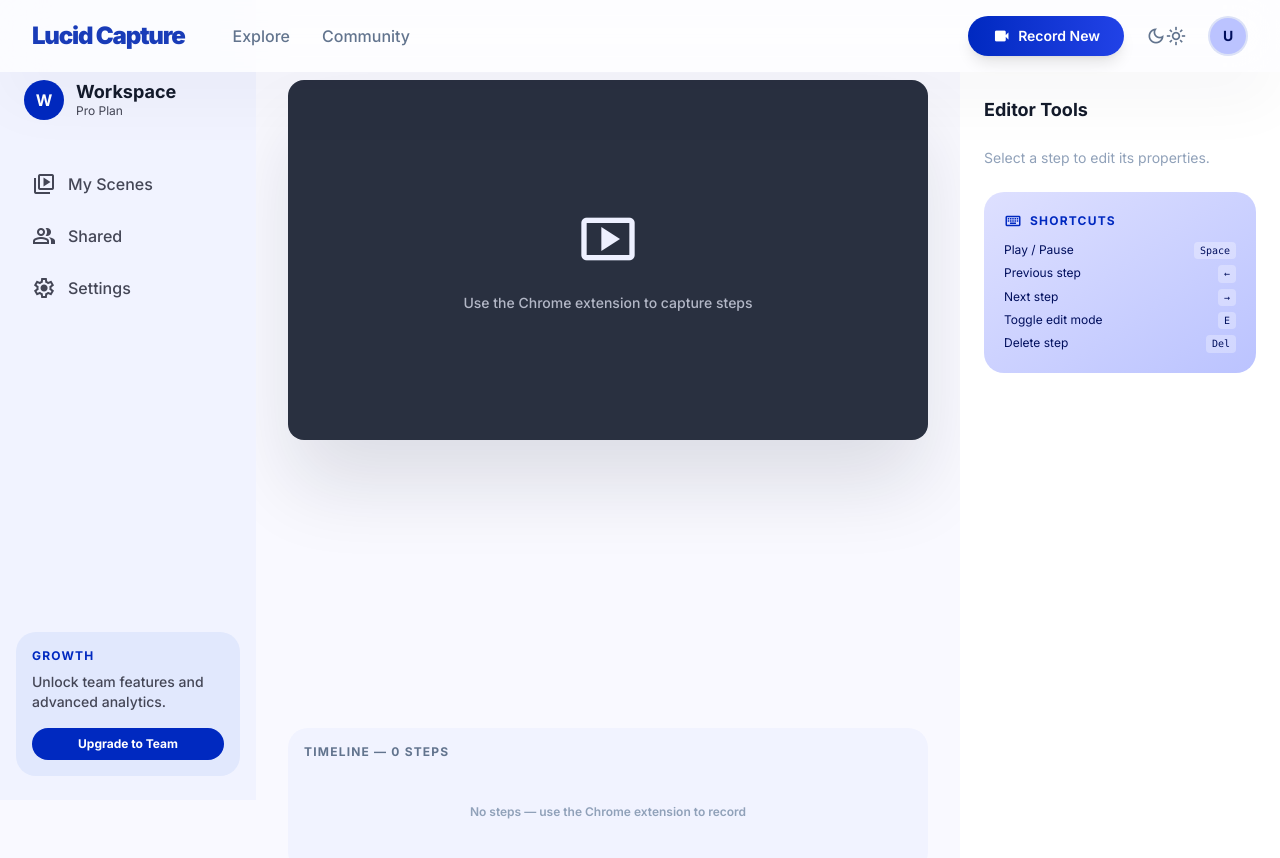
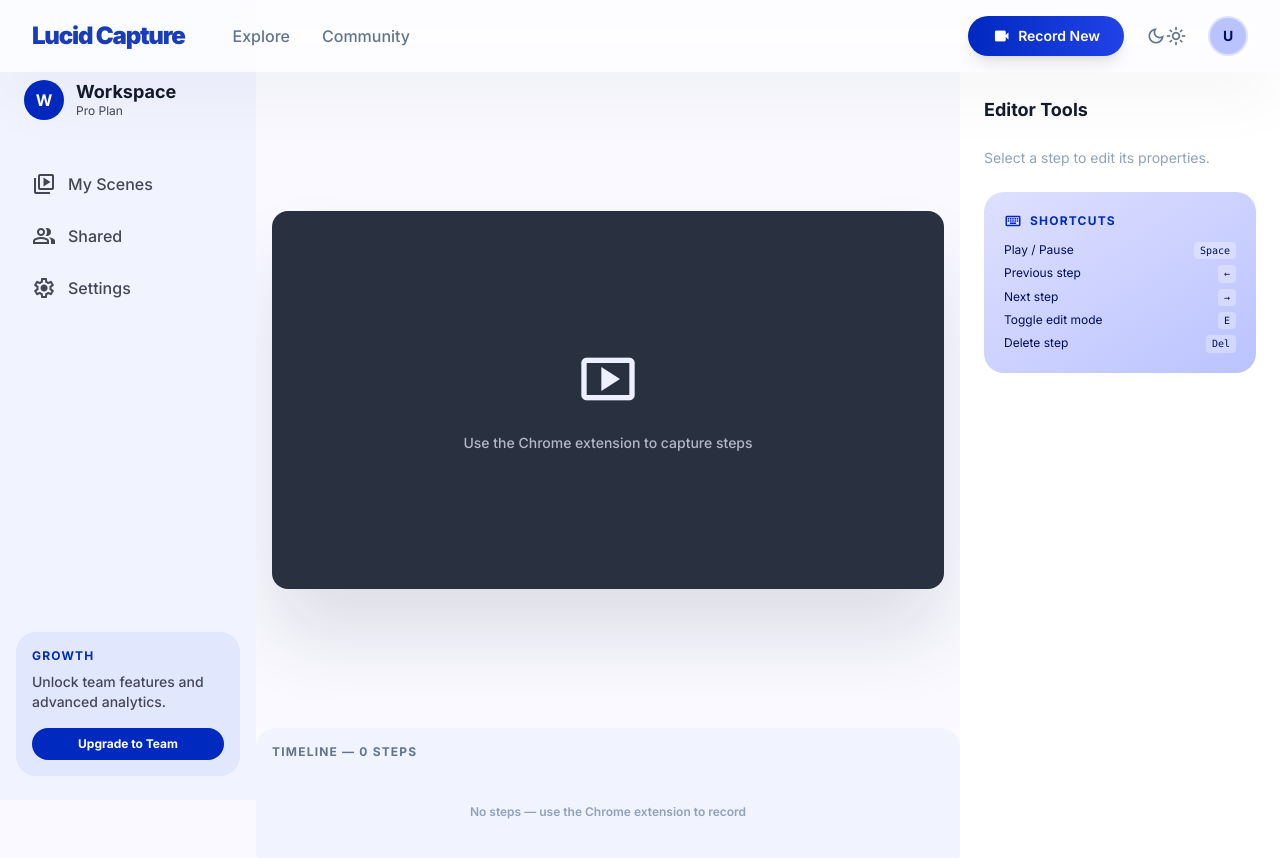
Before and after one commit to panyam/lucidcapture, a React (Vite) app in the folder app/: page /editor/new in a window 1280 px wide. Shown: the top 858 px of the page. Built offline with nearby package versions, Linux system fonts and the light colour scheme; a web font is replaced by a local one.

Commit message:
Fix editor layout: canvas fills remaining space (BorderLayout pattern)

```diff
--- a/app/src/pages/EditorPage.tsx
+++ b/app/src/pages/EditorPage.tsx
@@ -233,10 +233,9 @@ export function EditorPage() {
           </div>
         )}
 
-        <div className="flex-1 p-8 pt-2 pb-0 flex flex-col min-w-0 overflow-hidden">
-          {/* Canvas + controls wrapper */}
-          <div className="flex-1 flex items-start justify-start min-h-0">
-            <div className="relative w-full max-w-4xl">
+        {/* Center: canvas fills remaining space (BorderLayout pattern) */}
+        <div className="flex-1 flex items-center justify-center p-4 overflow-hidden" style={{ minHeight: 0 }}>
+          <div className="relative w-full h-full max-w-5xl flex items-center justify-center">
             <EditorCanvas
               step={currentStep}
               stepIndex={stepIndex}
@@ -258,6 +257,8 @@ export function EditorPage() {
           </div>
         </div>
 
+        {/* South: timeline pinned to bottom */}
+        <div className="shrink-0">
           <Timeline
             steps={currentSteps}
             currentIndex={stepIndex}
```
Lines whose indentation alone changed are shown as unchanged.
